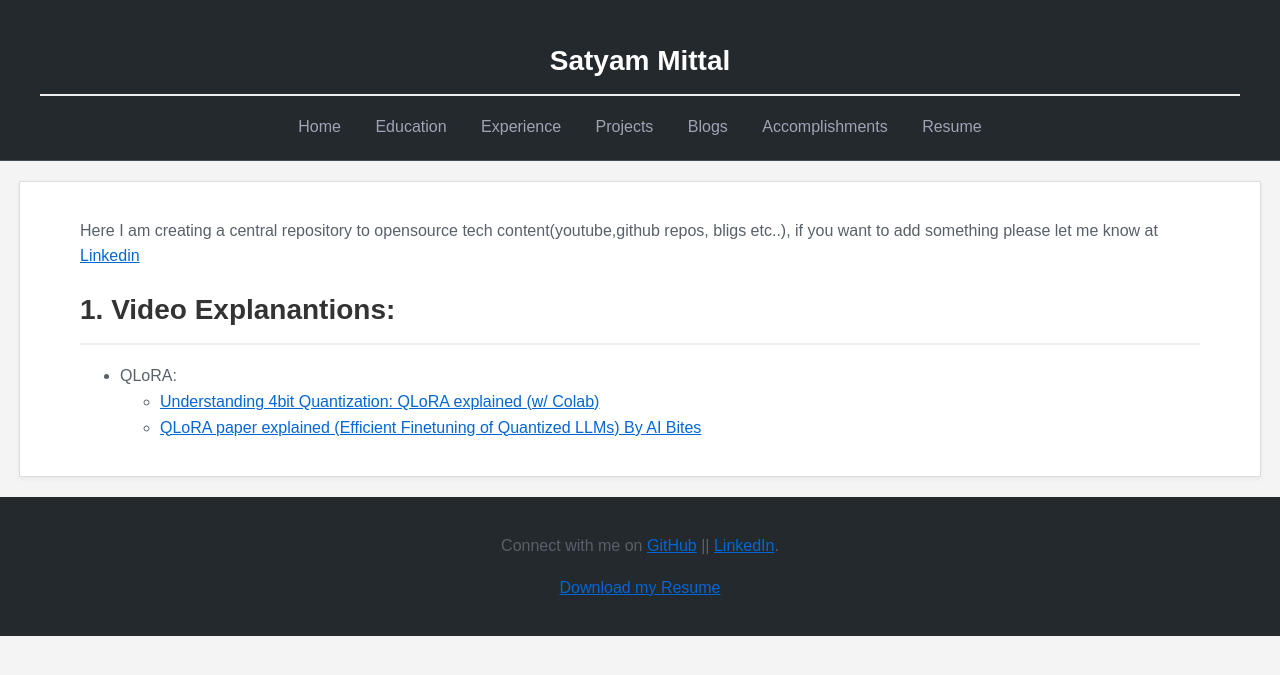
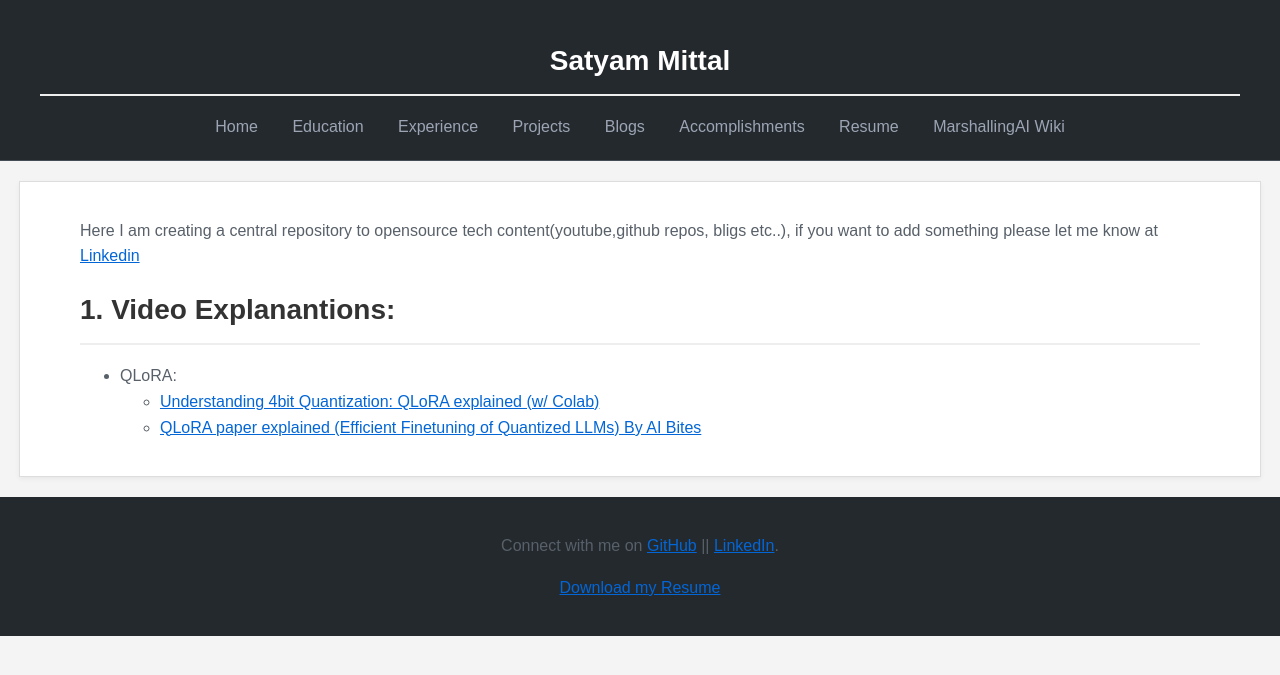
Before and after one commit to 05satyam/05satyam.github.io, a Jekyll site: the page built from techugrow_opensource.md, in a window 1280 px wide. Shown: the top 675 px of the page. Built offline with Jekyll 4.4.1, drawn with Linux system fonts in a browser that asks for light colours.

Commit message:
Update default.html

```diff
--- a/_layouts/default.html
+++ b/_layouts/default.html
@@ -16,6 +16,7 @@
             <a href="{{ '/blog' | relative_url }}">Blogs</a>
             <a href="{{ '/accomplishment' | relative_url }}">Accomplishments</a>
             <a href="/assets/{{ site.resumename }}" target="_blank">Resume</a>
+            <a href="https://github.com/05satyam/MarshallingAI/wiki" target="_blank">MarshallingAI Wiki</a>
         </nav>
     </header>
     <div class="content">
```
